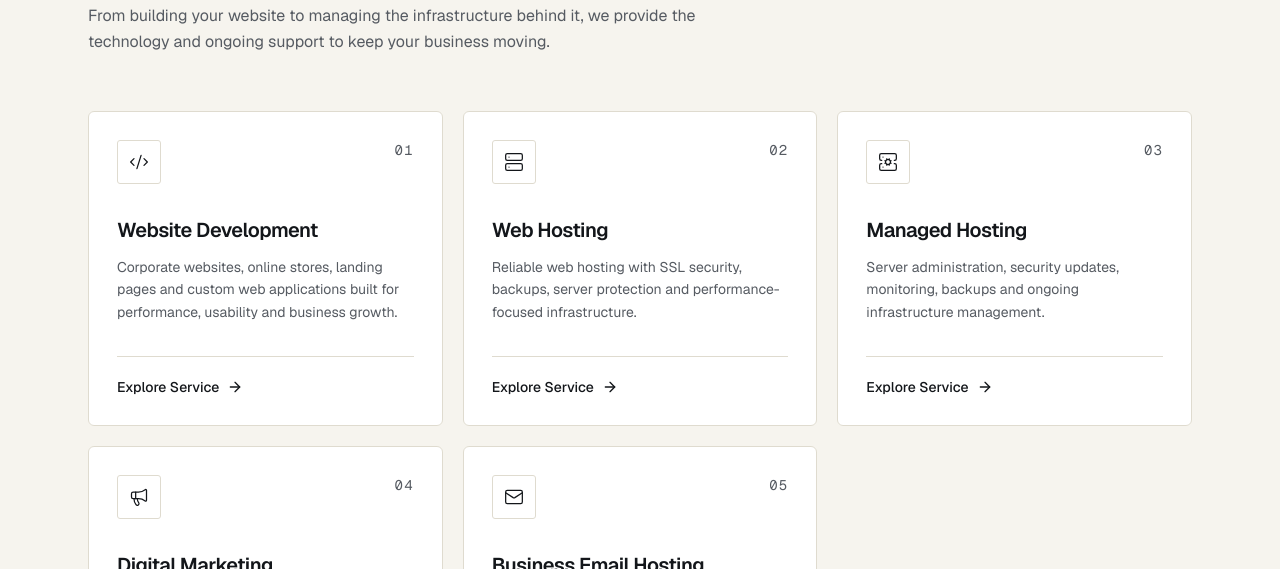
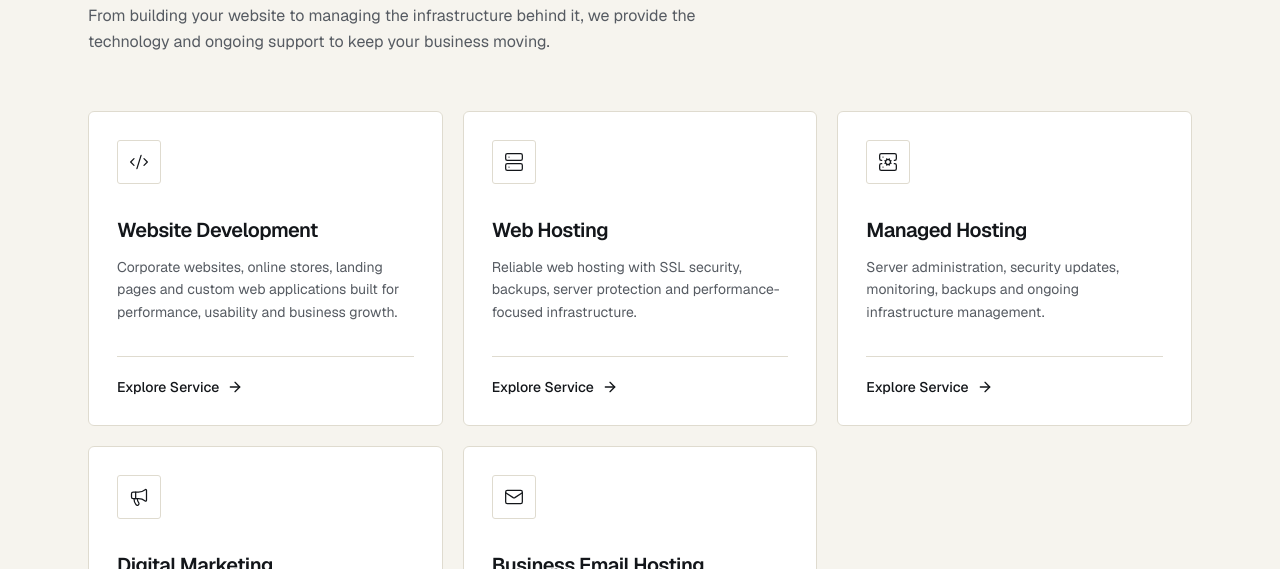
Before and after one commit to Zaryab03/speedhost360, a Next.js app: page / in a window 1280 px wide. Shown: the part 1389-1958 px from the top of the page. Built offline with nearby package versions, Linux system fonts and the light colour scheme; no server answers; the database is empty.

Commit message:
Services cards: stronger orange hover highlight, remove numbers
Co-Authored-By: Claude Sonnet 5.5 <noreply@anthropic.com>

```diff
--- a/components/sections/service-grid.tsx
+++ b/components/sections/service-grid.tsx
@@ -57,20 +57,16 @@ export function ServiceGrid() {
           {serviceList.map((service, index) => {
             const copy = cardCopy[service.slug];
             const Icon = copy.icon;
-            const number = String(index + 1).padStart(2, "0");
             return (
               <li key={service.slug}>
                 <RevealOnScroll delay={index * 0.05} className="h-full">
                   <Link
                     href={`/services/${service.slug}`}
-                    className="focus-ring group relative flex h-full min-h-[18rem] flex-col rounded-[var(--radius-md)] border border-line bg-paper-raised p-7 transition-[transform,border-color,box-shadow] duration-300 hover:-translate-y-1 hover:border-signal hover:shadow-[var(--shadow-card)]"
+                    className="focus-ring group relative flex h-full min-h-[18rem] flex-col rounded-[var(--radius-md)] border border-line bg-paper-raised p-7 transition-[transform,border-color,box-shadow] duration-300 hover:-translate-y-1 hover:border-signal hover:bg-signal-soft/40 hover:shadow-[0_0_0_1px_var(--signal),0_24px_48px_-28px_color-mix(in_srgb,var(--signal)_60%,transparent)]"
                   >
-                    <div className="flex items-start justify-between">
+                    <div className="flex items-start">
                       <span className="flex size-11 items-center justify-center rounded-[var(--radius-sm)] border border-line-strong text-ink transition-colors duration-300 group-hover:border-signal group-hover:bg-signal group-hover:text-signal-ink">
                         <Icon size={20} strokeWidth={1.5} aria-hidden />
-                      </span>
-                      <span className="font-mono text-sm tracking-[0.08em] text-ink-muted transition-colors group-hover:text-signal">
-                        {number}
                       </span>
                     </div>
 
```
